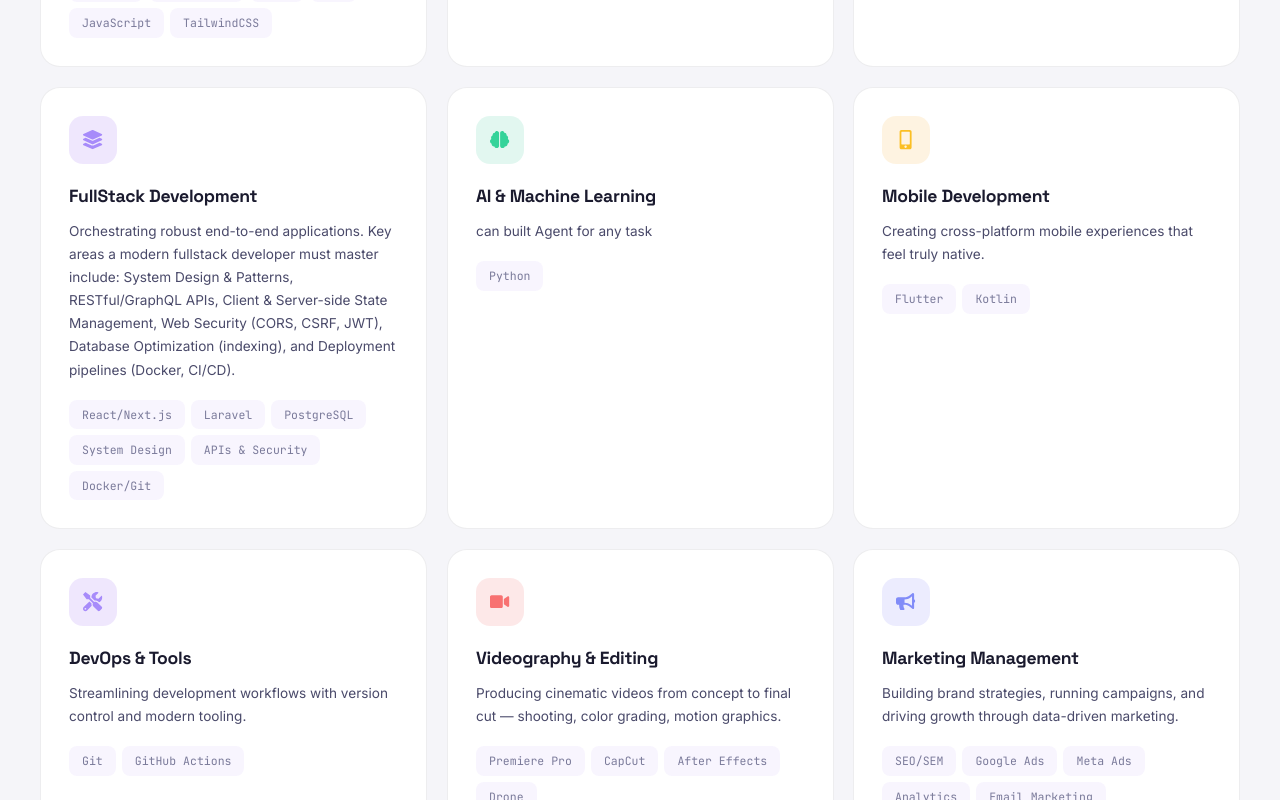
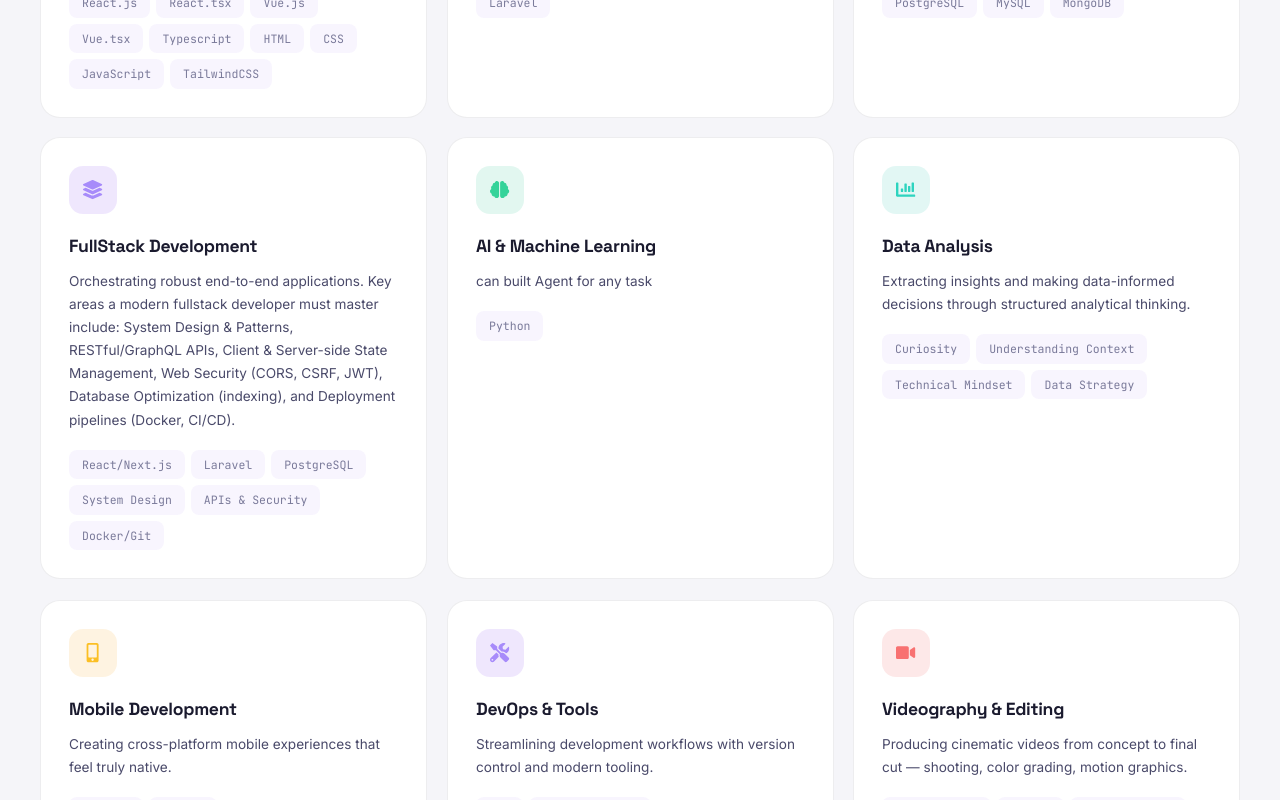
Before and after one commit to randzana/My-Portfolio, a React (Vite) app: page / in a window 1280 px wide. Shown: the part 2640-3440 px from the top of the page. Built offline with nearby package versions, Linux system fonts and the light colour scheme.

Commit message:
feat: add data analysis skills to About and Skills sections

```diff
--- a/src/components/About.jsx
+++ b/src/components/About.jsx
@@ -10,6 +10,10 @@ const tags = [
     '🎬 Videographer',
     '📈 Marketing',
     '✍️ Content Creator',
+    '🔍 Curiosity',
+    '🧩 Understanding Context',
+    '⚙️ Technical Mindset',
+    '📊 Data Strategy',
 ];
 
 const fadeIn = {
--- a/src/components/Skills.jsx
+++ b/src/components/Skills.jsx
@@ -1,6 +1,6 @@
 import { useRef, useState, useEffect, useMemo } from 'react';
 import { motion, AnimatePresence } from 'framer-motion';
-import { FaCode, FaServer, FaDatabase, FaBrain, FaMobileAlt, FaTools, FaVideo, FaBullhorn, FaPenFancy, FaNetworkWired, FaLayerGroup } from 'react-icons/fa';
+import { FaCode, FaServer, FaDatabase, FaBrain, FaMobileAlt, FaTools, FaVideo, FaBullhorn, FaPenFancy, FaNetworkWired, FaLayerGroup, FaChartBar } from 'react-icons/fa';
 import './Skills.css';
 
 const skills = [
@@ -42,6 +42,14 @@ const skills = [
         title: 'AI & Machine Learning',
         desc: 'can built Agent for any task ',
         techs: ['Python'],
+        category: 'tech',
+    },
+    {
+        Icon: FaChartBar,
+        color: 'teal',
+        title: 'Data Analysis',
+        desc: 'Extracting insights and making data-informed decisions through structured analytical thinking.',
+        techs: ['Curiosity', 'Understanding Context', 'Technical Mindset', 'Data Strategy'],
         category: 'tech',
     },
     {
```
